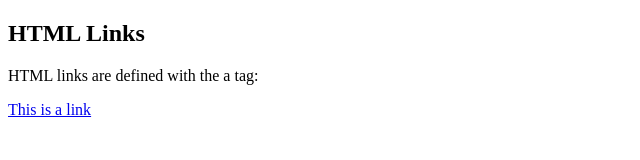
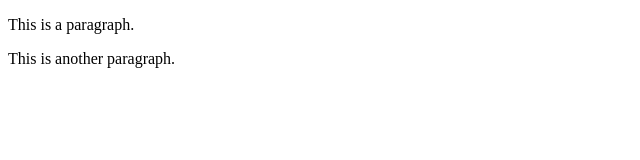
Before and after one commit to sanjeev-sah123/CI-CD, a plain HTML site: page Index.html in a window 1280 px wide. Shown: the whole page, without its empty margins (0-640 px from the left). Drawn offline with Linux system fonts and the light colour scheme.

Commit message:
Update Index.html

```diff
--- a/Index.html
+++ b/Index.html
@@ -2,10 +2,8 @@
 <html>
 <body>
 
-<h2>HTML Links</h2>
-<p>HTML links are defined with the a tag:</p>
-
-<a href="https://www.w3schools.com">This is a link</a>
+<p>This is a paragraph.</p>
+<p>This is another paragraph.</p>
 
 </body>
 </html>
```
